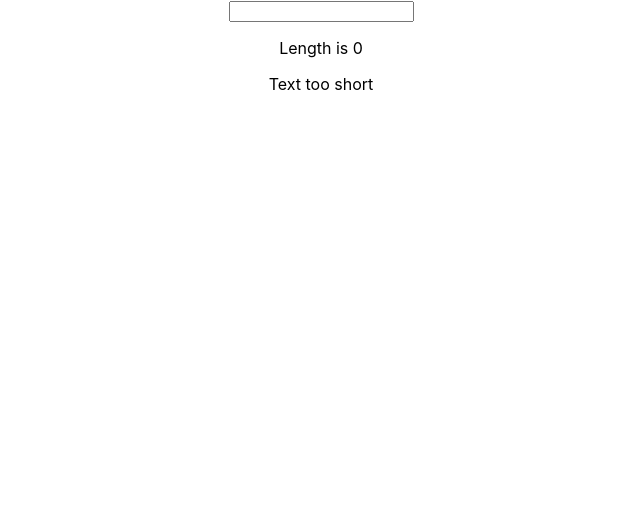
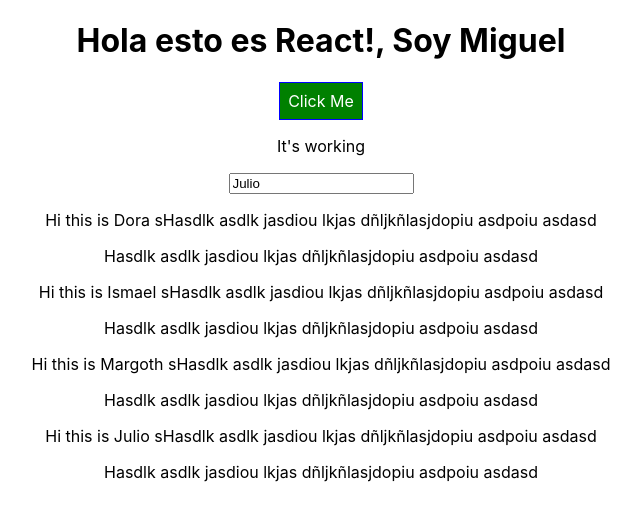
Before and after one commit to tapion/react_hello-world, a React (Create React App) app: page / in a window 1280 px wide. Shown: the top 520 px of the page, without its empty margins (319-960 px from the left). Built offline with nearby package versions, Linux system fonts and the light colour scheme.

Commit message:
Antes de usar eject del script del package

```diff
--- a/package.json
+++ b/package.json
@@ -6,9 +6,11 @@
     "@testing-library/jest-dom": "^5.11.6",
     "@testing-library/react": "^11.2.2",
     "@testing-library/user-event": "^12.2.2",
+    "radium": "^0.26.1",
     "react": "^17.0.1",
     "react-dom": "^17.0.1",
     "react-scripts": "4.0.1",
+    "styled-components": "^5.2.1",
     "web-vitals": "^0.2.4"
   },
   "scripts": {
--- a/src/App.css
+++ b/src/App.css
@@ -1,3 +1,11 @@
 .App {
   text-align: center;
 }
+
+.bold{
+  font-weight: bold;
+}
+
+.red{
+  color: red;
+}
--- a/src/App.js
+++ b/src/App.js
@@ -1,12 +1,157 @@
 import './App.css';
 import React, { useState} from 'react';
-// import Person from './Person/Person';
-// import UserInput from './UserInput/UserInput';
-// import UserOutput from './UserOutput/UserOutput';
-import Validation from './Validation/Validation';
-import Char from './Char/Char';
+import Person from './Person/Person';
+import UserInput from './UserInput/UserInput';
+import UserOutput from './UserOutput/UserOutput';
+import styled from 'styled-components';
+// import Radium, {StyleRoot} from 'radium';
+// import Validation from './Validation/Validation';
+// import Char from './Char/Char';
 
 function App() {
+  const [personsState, setPersonsState] = useState({
+    persons: [
+      { id: 'asdaq', name: "Miguel", age: 20},
+      { id: 'sad', name: "Angel", age: 30},
+      { id: 'ahggfhsdaq', name: "Vargas", age: 50},
+      { id: 'fdsfs', name: "Cabezas", age: 50},
+      { id: 'dfg', name: "Venegas", age: 50},
+    ],
+    otherProperty: 'This is a test',
+    showPerson: false
+  });
+
+  const [userNames, setUserNamesState] = useState({
+    userNames: [
+      { userName: 'Dora'},
+      { userName: 'Ismael'},
+      { userName: 'Margoth'},
+      { userName: 'Julio'},
+    ]
+  })
+
+  const changePersonStateHandler = (personId, event) => {
+    const persons = [...personsState.persons];
+    const personIndex = persons.findIndex(per => per.id === personId);
+    persons[personIndex].name = event.target.value;
+    setPersonsState({
+      persons,
+      otherProperty: personsState.otherProperty,
+      showPerson: personsState.showPerson
+    });
+  }
+
+  const ButtonStyled = styled.button`
+    background-color: ${props => props.alt ? 'red': 'green'};
+    color: white;
+    font: inherit;
+    border: 1px solid blue;
+    padding: 8px;
+    cursor: pointer;
+
+    &:hover {
+      background-color: ${props => props.alt ? 'salmon': 'lightgreen'};
+    }
+  `;
+
+  // let styles = {
+  //   backgroundColor: 'green',
+  //   color: 'white',
+  //   font: 'inherit',
+  //   border: '1px solid blue',
+  //   padding: '8px',
+  //   cursor: 'pointer',
+  //   ':hover': {
+  //     backgroundColor: 'lightgreen'
+  //   }
+  // };
+
+  const deletePersonHandler = indexPerson => {
+    const persons = personsState.persons.slice();
+    persons.splice(indexPerson,1);
+     setPersonsState({
+      persons: persons,
+      otherProperty: personsState.otherProperty,
+      showPerson: personsState.showPerson
+    });
+  }
+
+  const togglePersonHandler = () => {
+    setPersonsState({
+      persons: personsState.persons,
+      showPerson: !personsState.showPerson,
+    });
+    // Esto no se puede hacer en function components, se debe usar una libreria
+    // styles.backgroundColor = 'red';
+    // styles[':hover']={
+    //   backgroundColor: 'red'
+    // }
+  }
+
+  const onChangeInputUserHandler = event => {
+    setUserNamesState({
+      userNames: [
+        { userName: 'Diana'},
+        { userName: 'Ismael'},
+        { userName: 'Margoth'},
+        { userName: event.target.value},
+      ]
+    })
+  }
+
+  let person = null;
+
+  const styleName = []
+
+  if(personsState.persons.length < 3){
+    styleName.push('red')
+  }
+
+  if(personsState.persons.length < 2){
+    styleName.push('bold')
+  }
+
+  if(personsState.showPerson){
+    person = (
+    <div>
+      {
+        personsState.persons.map((person, index) => {
+          return (
+            <Person
+              click={deletePersonHandler.bind(undefined,index)}
+              name={person.name}
+              age={person.age}
+              change={changePersonStateHandler.bind(undefined,person.id)}
+              key={person.id} />
+          )
+        })
+      }
+      {/* <Person name={personsState.persons[0].name} age={personsState.persons[0].age} />
+      <Person
+        name={personsState.persons[1].name}
+        age={personsState.persons[1].age}
+        click={changePersonStateHandler.bind(this,'Juan Perez')}
+        change={onChangeInputHandler}
+        >I like the dogs</Person>
+      <Person name={personsState.persons[2].name} age={personsState.persons[2].age}  /> */}
+    </div>
+    );
+  }
+
+  return (
+      <div className="App">
+        <h1>Hola esto es React!, Soy Miguel</h1>
+        <ButtonStyled alt={personsState.showPerson} onClick={togglePersonHandler} >Click Me</ButtonStyled>
+        { person }
+        <p className={styleName.join(' ')}>It's working</p>
+        <UserInput change={onChangeInputUserHandler}
+          userName={userNames.userNames[3].userName} />
+        <UserOutput userName={userNames.userNames[0].userName} />
+        <UserOutput userName={userNames.userNames[1].userName} />
+        <UserOutput userName={userNames.userNames[2].userName} />
+        <UserOutput userName={userNames.userNames[3].userName} />
+      </div>
+  );
   // const onChangeInputHandler = event => {
   //   setPersonsState({persons: [
   //     { name: "Miguel - Tapion", age: 20},
@@ -17,160 +162,45 @@ function App() {
   //   });
   // }
 
-  // const [personsState, setPersonsState] = useState({
-  //   persons: [
-  //     { id: 'asdaq', name: "Miguel", age: 20},
-  //     { id: 'sad', name: "Angel", age: 30},
-  //     { id: 'ahggfhsdaq', name: "Vargas", age: 50},
-  //     { id: 'fdsfs', name: "Cabezas", age: 50},
-  //     { id: 'dfg', name: "Venegas", age: 50},
-  //   ],
-  //   otherProperty: 'This is a test',
-  //   showPerson: false
-  // });
+  // const [taskState, setTaskState] = useState(
+  //   {
+  //     length: 0,
+  //     charArray: [],
+  //     text: ''
+  //   }
+  // );
 
-  // const [userNames, setUserNamesState] = useState({
-  //   userNames: [
-  //     { userName: 'Dora'},
-  //     { userName: 'Ismael'},
-  //     { userName: 'Margoth'},
-  //     { userName: 'Julio'},
-  //   ]
-  // })
-
-  // const changePersonStateHandler = (personId, event) => {
-  //   const persons = [...personsState.persons];
-  //   const personIndex = persons.findIndex(per => per.id === personId);
-  //   persons[personIndex].name = event.target.value;
-  //   setPersonsState({
-  //     persons,
-  //     otherProperty: personsState.otherProperty,
-  //     showPerson: personsState.showPerson
-  //   });
-  // }
-
-
-  // const deletePersonHandler = indexPerson => {
-  //   const persons = personsState.persons.slice();
-  //   persons.splice(indexPerson,1);
-  //    setPersonsState({
-  //     persons: persons,
-  //     otherProperty: personsState.otherProperty,
-  //     showPerson: personsState.showPerson
-  //   });
-  // }
-
-  // const togglePersonHandler = () => {
-  //   setPersonsState({
-  //     persons: personsState.persons,
-  //     showPerson: !personsState.showPerson,
-  //   });
-  // }
-
-  // const onChangeInputUserHandler = event => {
-  //   setUserNamesState({
-  //     userNames: [
-  //       { userName: 'Diana'},
-  //       { userName: 'Ismael'},
-  //       { userName: 'Margoth'},
-  //       { userName: event.target.value},
-  //     ]
+  // const changeInputHandler = (event) =>{
+  //   setTaskState({
+  //     length: event.target.value.length,
+  //     charArray: event.target.value.split(''),
+  //     text: event.target.value
   //   })
   // }
 
-  // const style = {
-  //   backgroudColor: 'white',
-  //   font: 'inherit',
-  //   border: '1px solid blue',
-  //   padding: '8px',
-  //   cursor: 'pointer'
+  // const deleteCharHandler = (index) => {
+  //   const chars = [...taskState.charArray];
+  //   chars.splice(index,1);
+  //   setTaskState({
+  //     length: chars.join('').length,
+  //     charArray: chars,
+  //     text: chars.join('')
+  //   })
   // }
-
-  // let person = null;
-
-  // if(personsState.showPerson){
-  //   person = (
-  //   <div>
-  //     {
-  //       personsState.persons.map((person, index) => {
-  //         return (
-  //           <Person
-  //             click={deletePersonHandler.bind(undefined,index)}
-  //             name={person.name}
-  //             age={person.age}
-  //             change={changePersonStateHandler.bind(undefined,person.id)}
-  //             key={person.id} />
-  //         )
-  //       })
-  //     }
-  //     {/* <Person name={personsState.persons[0].name} age={personsState.persons[0].age} />
-  //     <Person
-  //       name={personsState.persons[1].name}
-  //       age={personsState.persons[1].age}
-  //       click={changePersonStateHandler.bind(this,'Juan Perez')}
-  //       change={onChangeInputHandler}
-  //       >I like the dogs</Person>
-  //     <Person name={personsState.persons[2].name} age={personsState.persons[2].age}  /> */}
-  //   </div>
-  //   );
-  // }
-
-  const [taskState, setTaskState] = useState(
-    {
-      length: 0,
-      charArray: [],
-      text: ''
-    }
-  );
-
-  const changeInputHandler = (event) =>{
-    setTaskState({
-      length: event.target.value.length,
-      charArray: event.target.value.split(''),
-      text: event.target.value
-    })
-  }
-
-  const deleteCharHandler = (index) => {
-    const chars = [...taskState.charArray];
-    chars.splice(index,1);
-    setTaskState({
-      length: chars.join('').length,
-      charArray: chars,
-      text: chars.join('')
-    })
-  }
-
-  return (
-    <div className="App">
-      <input type="text" onChange={changeInputHandler} value={taskState.text}/>
-      <p>Length is {taskState.length}</p>
-      <Validation lenght={taskState.length}  />
-      <div>
-        {
-          taskState.charArray.map((char, index) => {
-            console.log(index)
-            return <Char click={deleteCharHandler.bind(undefined,index)} char={char} key={index} />
-          })
-        }
-      </div>
-
-    </div>
-  );
   // return (
   //   <div className="App">
-  //     <h1>Hola esto es React!, Soy Miguel</h1>
-  //     <button
-  //       style={style}
-  //       onClick={togglePersonHandler}
-  //       >Click me</button>
-  //     { person }
-  //     <UserInput change={onChangeInputUserHandler}
-  //       userName={userNames.userNames[3].userName} />
-  //     <UserOutput userName={userNames.userNames[0].userName} />
-  //     <UserOutput userName={userNames.userNames[1].userName} />
-  //     <UserOutput userName={userNames.userNames[2].userName} />
-  //     <UserOutput userName={userNames.userNames[3].userName} />
+  //     <input type="text" onChange={changeInputHandler} value={taskState.text}/>
+  //     <p>Length is {taskState.length}</p>
+  //     <Validation lenght={taskState.length}  />
+  //     <div>
+  //       {
+  //         taskState.charArray.map((char, index) => {
+  //           console.log(index)
+  //           return <Char click={deleteCharHandler.bind(undefined,index)} char={char} key={index} />
+  //         })
+  //       }
+  //     </div>
+
   //   </div>
   // );
 }
--- a/src/Person/Person.js
+++ b/src/Person/Person.js
@@ -1,12 +1,31 @@
 import './Person.css';
+import styled from 'styled-components';
+
+const StyleDiv = styled.div`
+    width: 60%;
+    margin: 16px auto;
+    border: 1px solid #eee;
+    box-shadow: 0 2px 3px #ccc;
+    padding: 16px;
+    text-align: center;
+
+    @media (min-width: 500px){
+        width: 450px;
+    }
+`
 
 const person = (props) => {
+    // const style = {
+    //     '@media (ming-width: 500px)': {
+    //         width: '450px'
+    //     }
+    // }
     return (
-        <div className="Person">
+        <StyleDiv>
             <p onClick={props.click}>Hello from Person's commponent, I'm {props.name}, and I'm {props.age} years old</p>
             <p><input type="text" onChange={props.change} value={props.name} /> </p>
             <p>{props.children}</p>
-        </div>
+        </StyleDiv>
         )
 }
 
```
Also changed, not shown: 2 other files (tests, documents, lock files or other folders).
